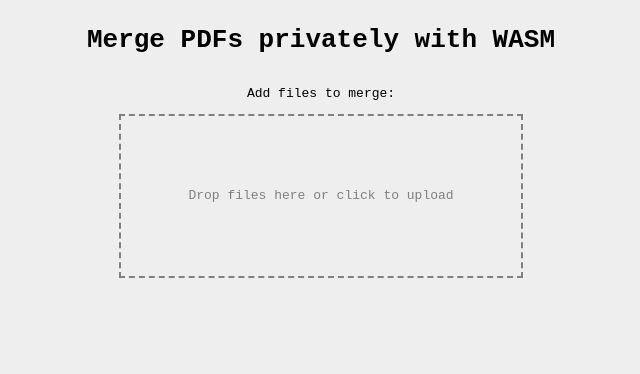
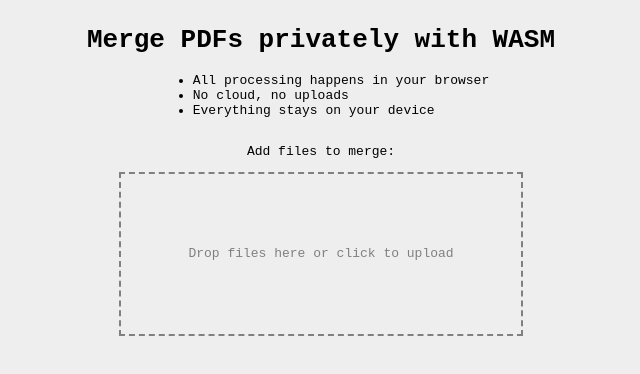
Before and after one commit to HHMagnus/OfflinePdfMerger, a plain HTML site: page index.html in a window 1280 px wide. Shown: the whole page, without its empty margins (319-959 px from the left). Drawn offline with Linux system fonts and the light colour scheme.

Commit message:
features

```diff
--- a/index.html
+++ b/index.html
@@ -136,10 +136,19 @@
       }
     }
 
+    #features {
+      margin-top: 0px;
+    }
+
     </style>
   </head>
   <body>
     <h1>Merge PDFs privately with WASM</h1>
+    <ul id="features">
+      <li>All processing happens in your browser</li>
+      <li>No cloud, no uploads</li>
+      <li>Everything stays on your device</li>
+    </ul>
     <p>Add files to merge:</p>
     <div class="drop-area">
       <input type="file" id="fileInput" accept=".pdf" multiple />
```
